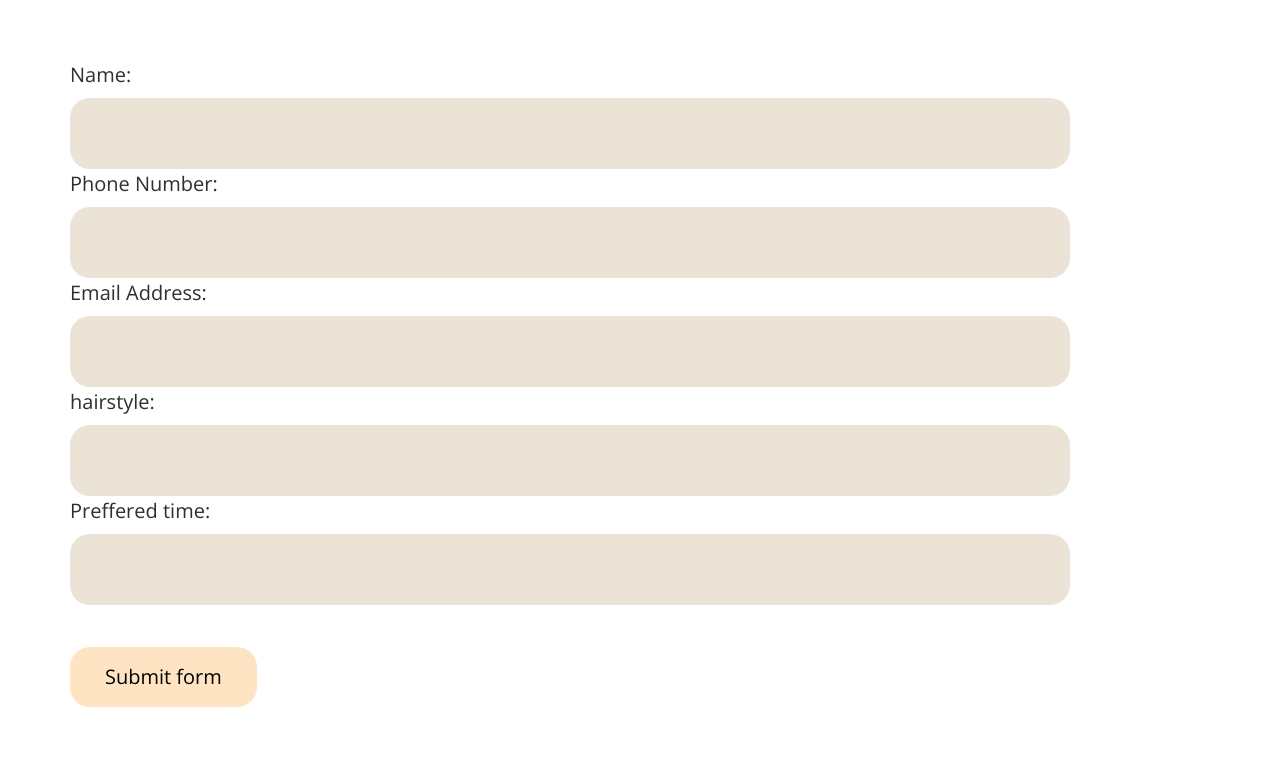
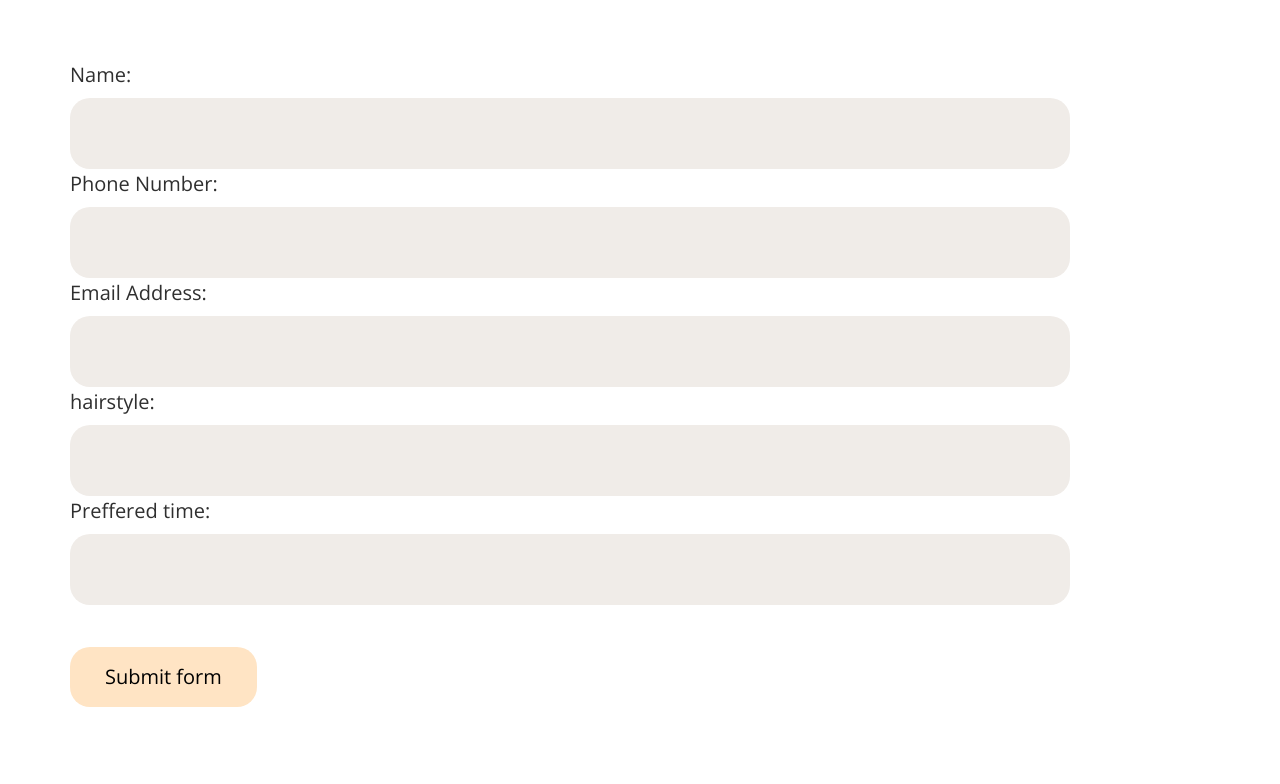
Before and after one commit to Saitore973/tendercare, a plain HTML site: page cart.html in a window 1280 px wide. Shown: the part 400-1184 px from the top of the page. Drawn offline with nearby package versions, Linux system fonts and the light colour scheme.

Commit message:
add appontment foem

```diff
--- a/cart.html
+++ b/cart.html
@@ -61,17 +61,17 @@
 
 	<!-- Cart -->
 	<div class="container">
-	<form action="https://docs.google.com/forms/u/0/d/e/1FAIpQLScS2TJt5X4tYdyR2BM_jRjOZnCkgNqFs8TLE2S-Dzt_8fMi3Q/formResponse" class="fom">
+	<form action="https://docs.google.com/forms/u/0/d/e/1FAIpQLSfsWVw_Hbm1rc_3EUHvAUix2OwVLuaG5vKKjFa9-w9szMvlxQ/formResponse" class="fom">
 		<label for="fname" class="edit">Name:</label><br>
-		<input type="text" id="fname" name="entry.740204069" class="extend" ><br>
+		<input type="text" id="fname" name="entry.1643912791" class="extend" ><br>
 		<label for="fname" class="edit">Phone Number:</label><br>
-		<input type="number" id="fname" name="entry.563305396" class="extend"  ><br>
+		<input type="number" id="fname" name="entry.1861893462" class="extend"  ><br>
 		<label for="fname" class="edit">Email Address:</label><br>
-		<input type="email" id="fname" name="entry.602418890"  class="extend" ><br>
+		<input type="email" id="fname" name="entry.1061913579"  class="extend" ><br>
 		<label for="lname" class="edit">hairstyle:</label><br>
-		<input type="text" id="lname" name="entry.1268676609" class="extend"  ><br>
+		<input type="text" id="lname" name="entry.1061913579" class="extend"  ><br>
 		<label for="fname" class="edit">Preffered time:</label><br>
-		<input type="text" id="fname" name="entry.2020782066" class="extend"  ><br> <br> <br>
+		<input type="text" id="fname" name="entry.770067888" class="extend"  ><br> <br> <br>
 
 		<button type="submit">Submit form</button>
 
--- a/styles/cart.css
+++ b/styles/cart.css
@@ -356,7 +356,7 @@ section
   .extend{
 	padding: 25px;
 	width:1000px;
-	background-color: rgb(236, 227, 215);
+	background-color: rgb(240, 236, 232);
 	border-radius: 20px;
 	border: none;
 
```
